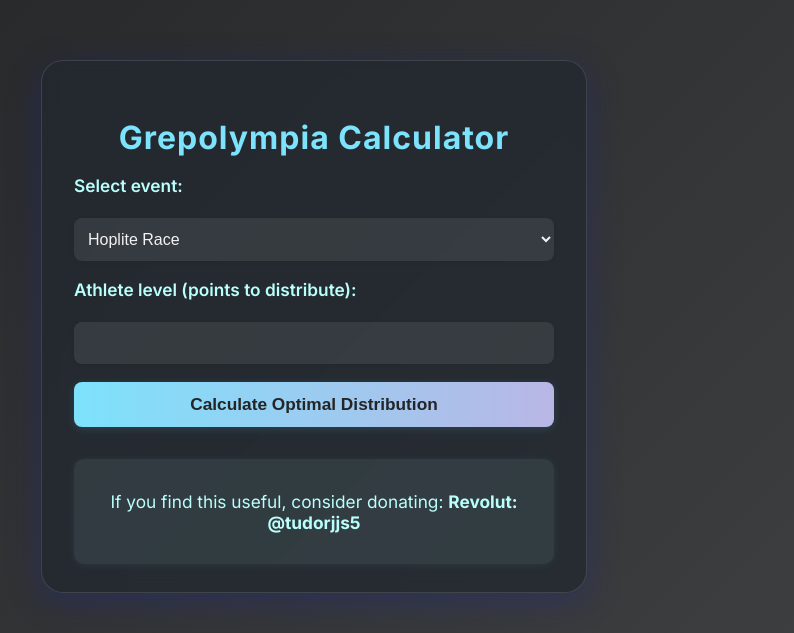
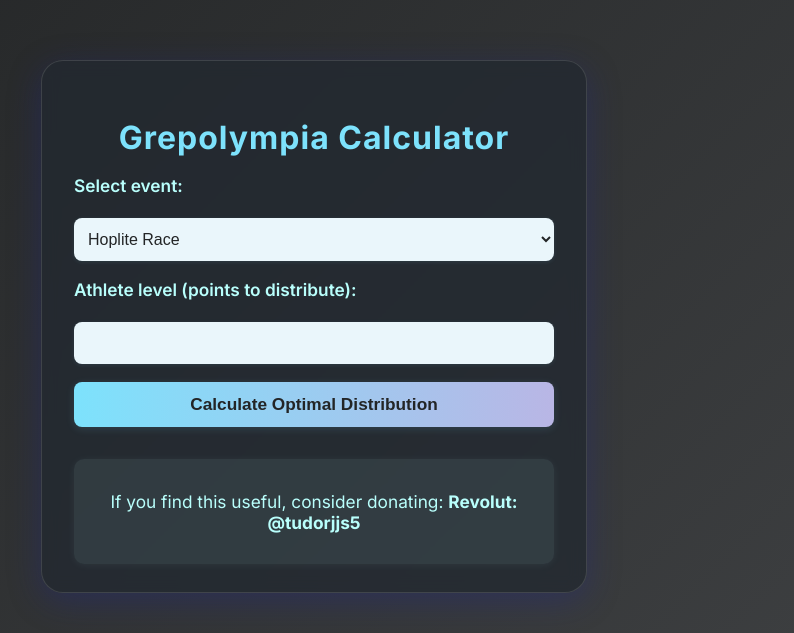
Before and after one commit to TudorBuha/grepolympia-calculator, a Flask app: page / in a window 1280 px wide. Shown: the top 633 px of the page, without its empty margins (326-1120 px from the left). Run offline with Flask 3, Linux system fonts and the light colour scheme.

Commit message:
UI/UX Design update 2

```diff
--- a/static/style.css
+++ b/static/style.css
@@ -55,17 +55,23 @@ input, select {
     padding: 12px 10px;
     border: none;
     border-radius: 8px;
-    background: rgba(255,255,255,0.08);
-    color: #f2f2f2;
+    background: #eaf6fb;
+    color: #232526;
     font-size: 1em;
     outline: none;
     transition: background 0.2s, box-shadow 0.2s;
-    box-shadow: 0 1px 4px rgba(0,0,0,0.08);
+    box-shadow: 0 1px 4px rgba(125,226,252,0.10);
 }
 
 input:focus, select:focus {
-    background: rgba(125,226,252,0.13);
+    background: #eaf6fb;
+    color: #232526;
     box-shadow: 0 0 0 2px #7de2fc55;
+}
+
+option {
+    background: #eaf6fb;
+    color: #232526;
 }
 
 button {
--- a/templates/index.html
+++ b/templates/index.html
@@ -44,7 +44,7 @@
                     <li>{{ key }}: {{ value }}</li>
                 {% endfor %}
             </ul>
-            <p><strong>Estimated score:</strong> {{ score }}</p>
+            <p><strong>Estimated score: (+-5%)</strong> {{ score }}</p>
         </div>
         {% endif %}
 
```
